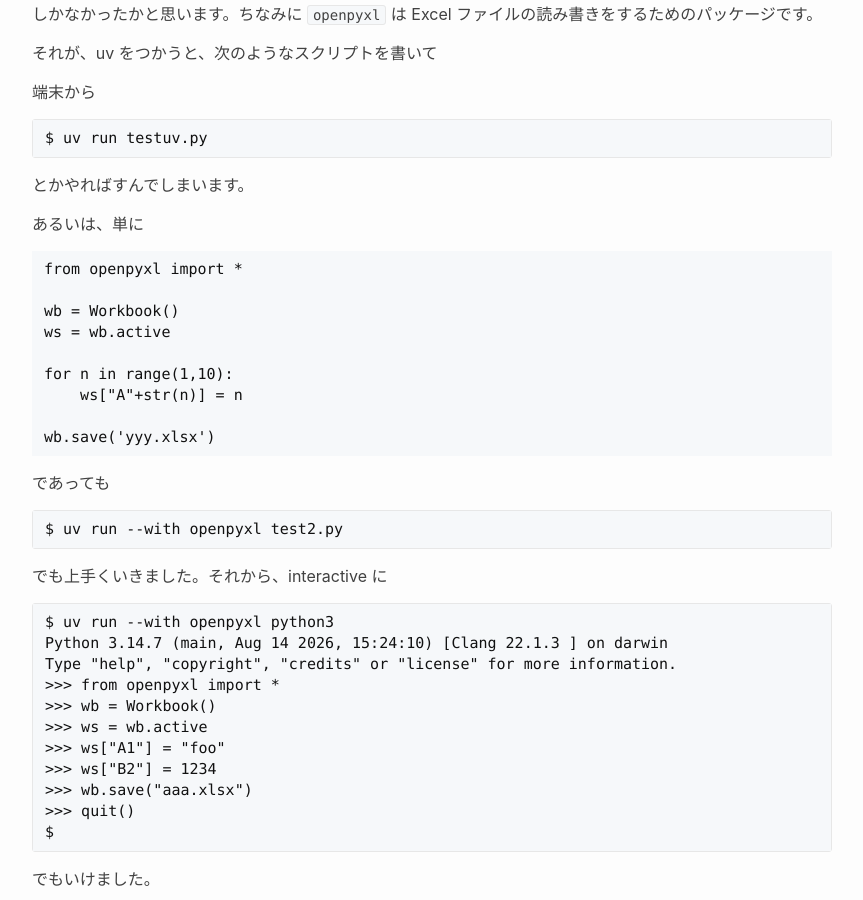
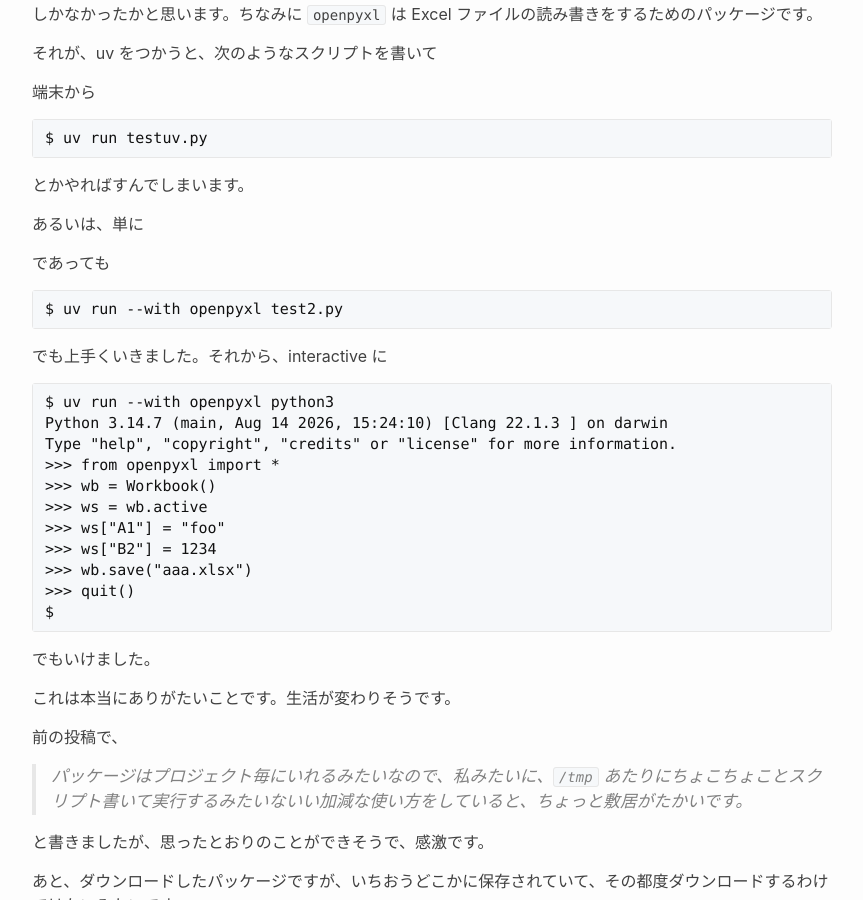
Before and after one commit to eiu2/eiu2.github.com, a Jekyll site: the page built from _posts/2026-08-29-python.md, in a window 1280 px wide and 900 px high, scrolled down 494 px. Shown: the whole window, without its empty margins (208-1071 px from the left). Built offline with Jekyll 4.4.1, drawn with Linux system fonts in a browser that asks for light colours; nearby versions of some CDN libraries.

Commit message:
Update 2026-08-29-python.md

```diff
--- a/_posts/2026-08-29-python.md
+++ b/_posts/2026-08-29-python.md
@@ -29,17 +29,7 @@ $ uv run testuv.py
 
 あるいは、単に
 
-~~~ python3
-from openpyxl import *
 
-wb = Workbook()
-ws = wb.active
-
-for n in range(1,10):
-    ws["A"+str(n)] = n
-
-wb.save('yyy.xlsx')
-~~~
 
 であっても
 
```
